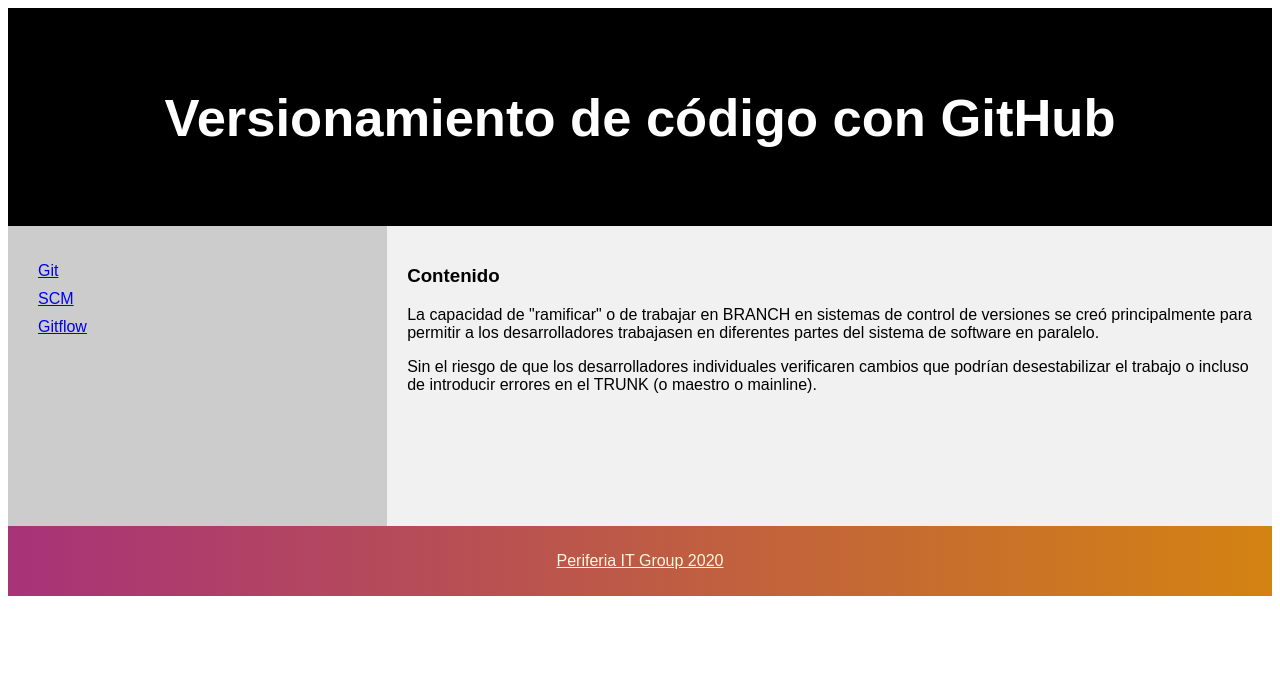
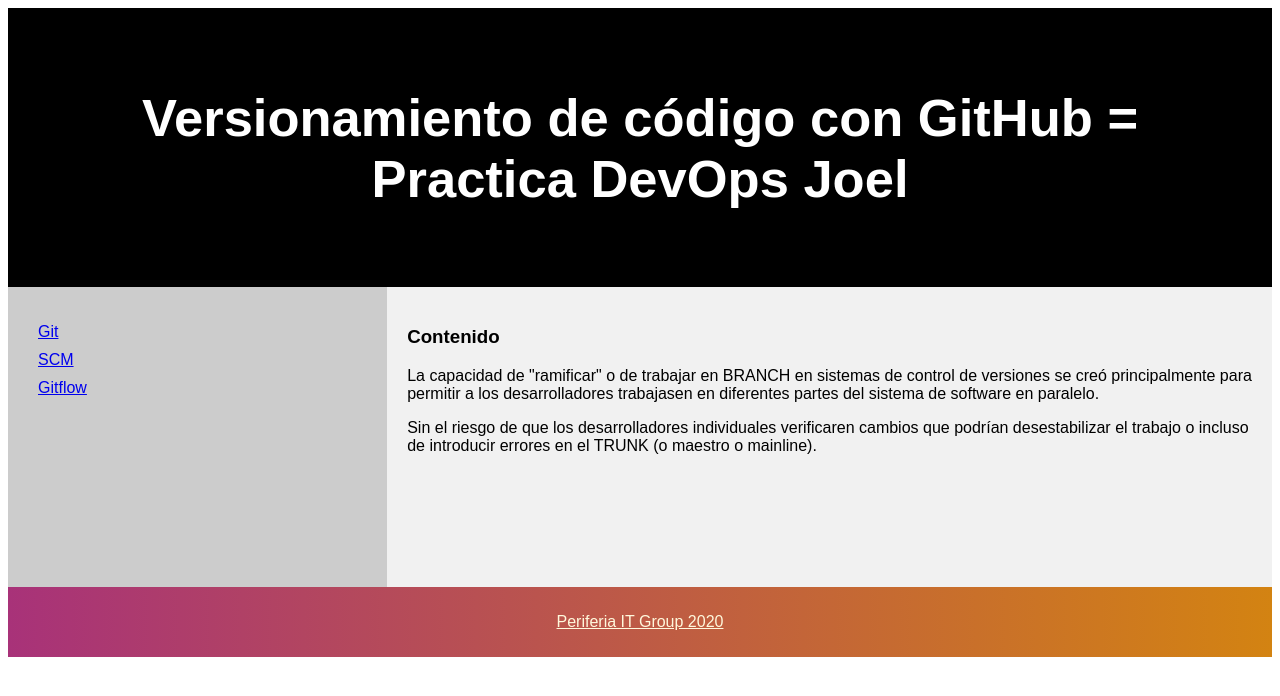
Before and after one commit to Joel-2730/practica-devops, a plain HTML site: page index.html in a window 1280 px wide. Drawn offline with Linux system fonts and the light colour scheme.

Commit message:
Corrección de nombre

```diff
--- a/index.html
+++ b/index.html
@@ -78,7 +78,7 @@
 <body>
 
 <header>
-  <h2>Versionamiento de código con GitHub</h2>
+  <h2>Versionamiento de código con GitHub = Practica DevOps Joel</h2>
 </header>
 <div id="body">
   <section>
```
